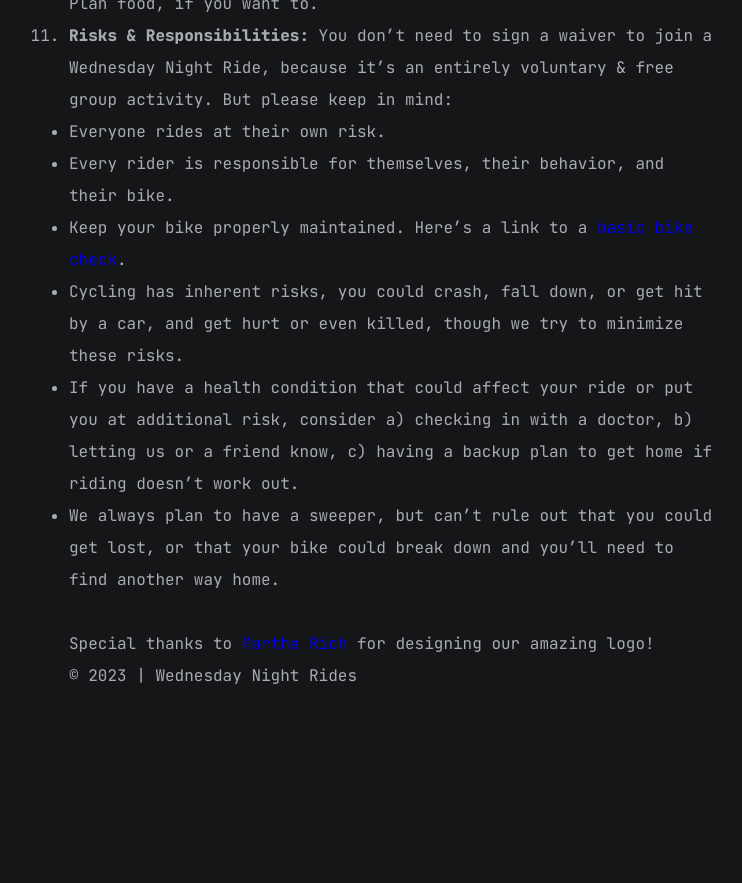
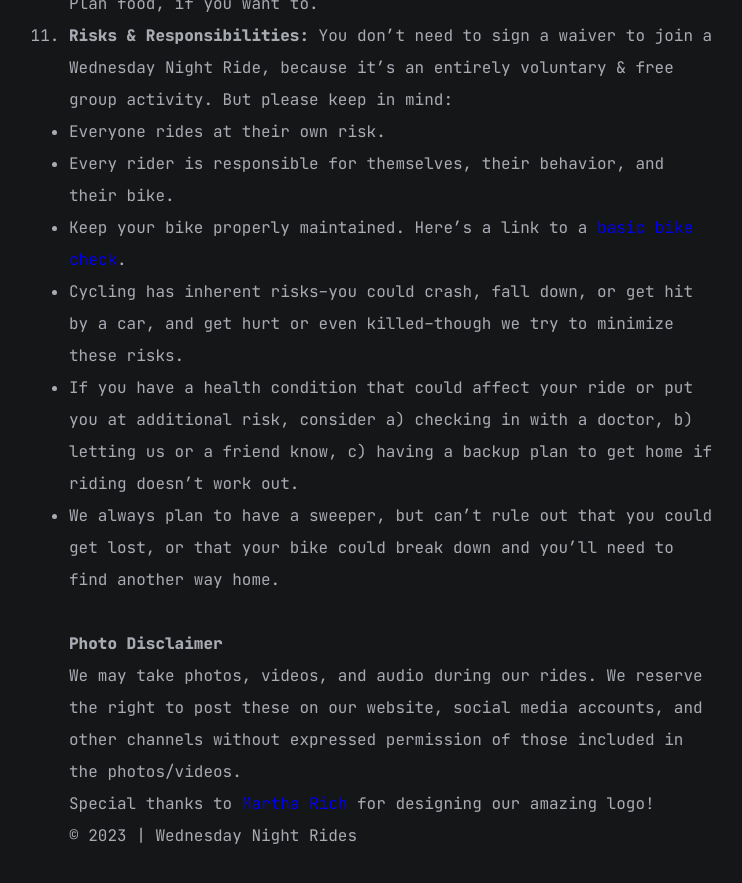
Before and after one commit to wednightrides/wednightrides.github.io, a Jekyll site: the page built from how-we-ride.md, in a window 1280 px wide and 900 px high, scrolled down 2055 px. Shown: the top 883 px of the window, without its empty margins (246-988 px from the left). Built offline with Jekyll 4.4.1, drawn with Linux system fonts in a browser that asks for light colours; nearby versions of some CDN libraries; before the commit the page ends 2795 px from its top, so only the background shows below that.

Commit message:
add photo disclaimer

```diff
--- a/how-we-ride.md
+++ b/how-we-ride.md
@@ -53,8 +53,11 @@ Our Wednesday Night Rides ride style and culture is its own beautiful thing, but
 * Everyone rides at their own risk.
 * Every rider is responsible for themselves, their behavior, and their bike.
 * Keep your bike properly maintained. Here’s a link to a [basic bike check](https://bikepgh.org/2017/03/09/bike-video-abc-quick-check/).
-* Cycling has inherent risks, you could crash, fall down, or get hit by a car, and get hurt or even killed, though we try to minimize these risks.
+* Cycling has inherent risks--you could crash, fall down, or get hit by a car, and get hurt or even killed--though we try to minimize these risks.
 * If you have a health condition that could affect your ride or put you at additional risk, consider a) checking in with a doctor, b) letting us or a friend know, c) having a backup plan to get home if riding doesn’t work out.
 * We always plan to have a sweeper, but can’t rule out that you could get lost, or that your bike could break down and you’ll need to find another way home.
 
 &nbsp;
+**Photo Disclaimer**
+
+We may take photos, videos, and audio during our rides. We reserve the right to post these on our website, social media accounts, and other channels without expressed permission of those included in the photos/videos.
```
